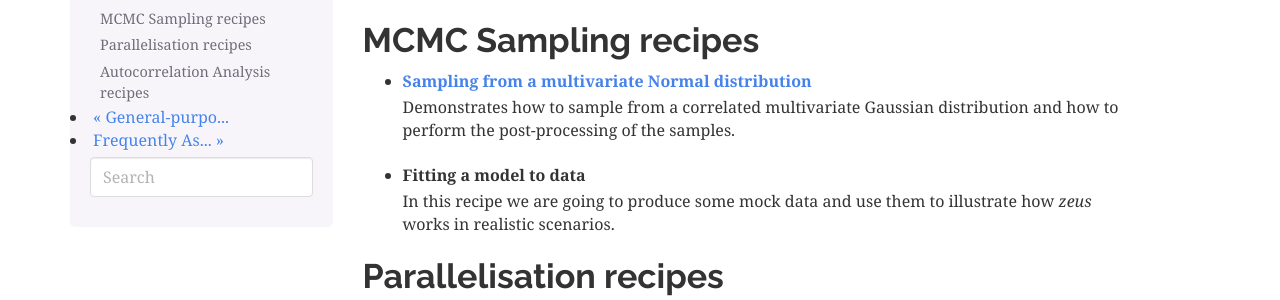
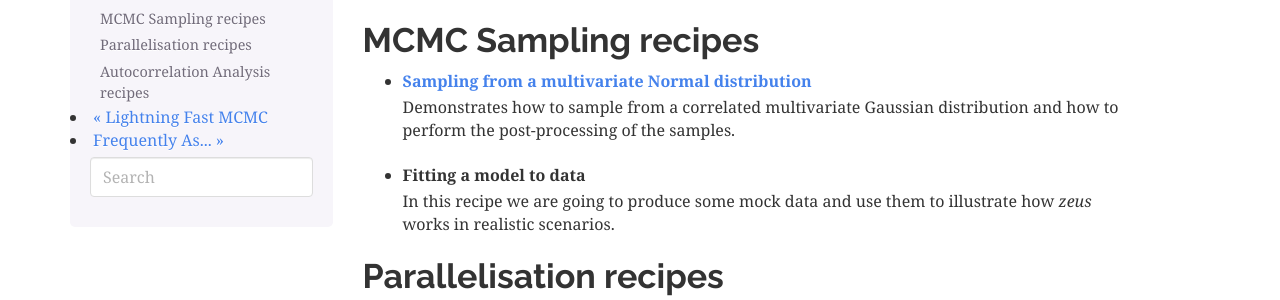
Before and after one commit to minaskar/zeus, a Sphinx documentation site: the page built from docs/cookbook.rst, in a window 1280 px wide. Shown: the part 127-427 px from the top of the page. Built offline with Sphinx 7.4.7, drawn with Linux system fonts in a browser that asks for light colours.

Commit message:
update README.md

```diff
--- a/README.md
+++ b/README.md
@@ -1,5 +1,5 @@
 
-# zeus
+# zeus: Lightning Fast MCMC
 
 ![](zeus.gif)
 
--- a/docs/index.rst
+++ b/docs/index.rst
@@ -2,8 +2,8 @@
 
 .. image:: ./../zeus.gif
 
-General-purpose MCMC sampler
-============================
+Lightning Fast MCMC
+===================
 
 **zeus** is an efficient parallel Python implementation of the ensemble slice MCMC method.
 The latter is a combination of Slice Sampling (Neal 2003) and Adaptive Direction Sampling (Gilks, Roberts, George 1993)
```
Also changed, not shown: 10 other files.
